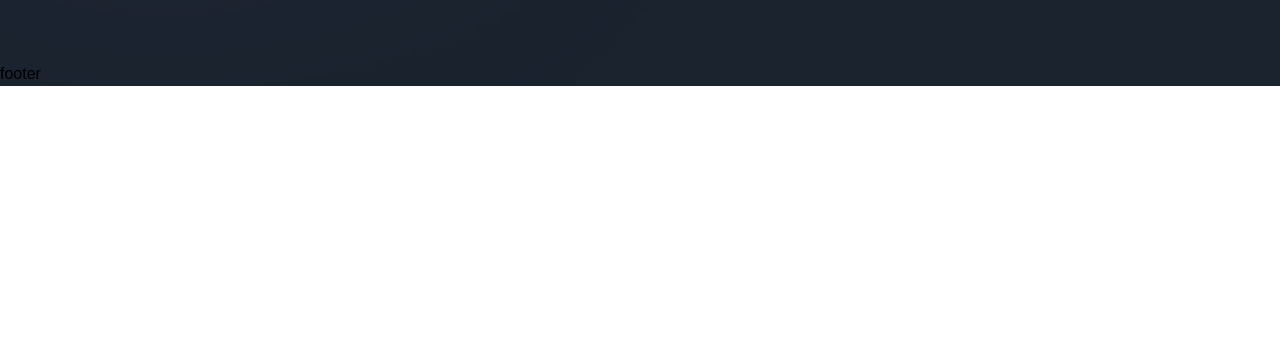
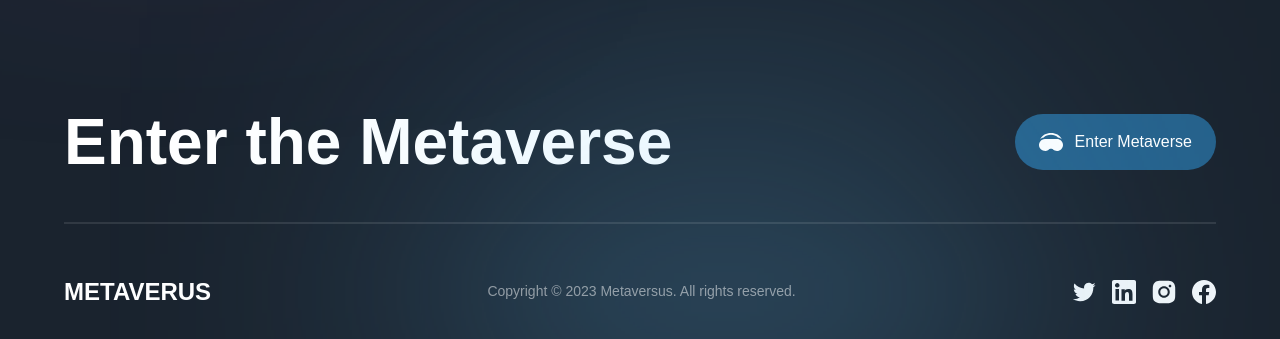
Before and after one commit to XNKRJUNG/x-metaversus, a Next.js app: page / in a window 1280 px wide. Shown: the part 6912-7251 px from the top of the page. Before the commit the page ends 6998 px from the top, so only its background shows below. Built offline with nearby package versions, Linux system fonts and the light colour scheme; a web font is replaced by a local one.

Commit message:
Adds components in footer.jsx

```diff
--- a/components/Footer.jsx
+++ b/components/Footer.jsx
@@ -1,9 +1,62 @@
-'use client';
+"use client";
+
+import { motion } from "framer-motion";
+import { socials } from "../constants";
+
+import styles from "../styles";
+import { footerVariants } from "../utils/motion";
 
 const Footer = () => (
-  <footer>
-    footer
-  </footer>
+  <motion.footer
+    variants={footerVariants}
+    initial="hidden"
+    whileInView="show"
+    className={`${styles.xPaddings} py-8 relative`}
+  >
+    <div className="footer-gradient" />
+    <div className={`${styles.innerWidth} mx-auto flex flex-col gap-8`}>
+      <div className="flex items-center justify-between flex-wrap gap-5">
+        <h4 className="font-bold md:text-[64px] text-[44px] text-white">
+          Enter the Metaverse
+        </h4>
+        <button
+          type="button"
+          className="flex items-center h-fit py-4 px-6 bg-[#25618B] rounded-[32px] gap-[12px]"
+        >
+          <img
+            src="/headset.svg"
+            alt="headset"
+            className="w-[24px] h-[24px] object-contain"
+          />
+          <span className="font-normal text-[16px] text-white">
+            Enter Metaverse
+          </span>
+        </button>
+      </div>
+
+      <div className="flex flex-col">
+        <div className="mb-[50px] h-[2px] bg-white opacity-10" />
+
+        <div className="flex items-center justify-between flex-wrap gap-4">
+          <h4 className="font-extrabold text-[24px] text-white">METAVERUS</h4>
+          <p className="font-normal text-[14px] text-white opacity-50">
+            Copyright © 2023 Metaversus. All rights reserved.
+          </p>
+
+          <div className="flex gap-4">
+            {socials.map((social) => (
+              <img
+                key={social.name}
+                src={social.url}
+                alt={social.name}
+                className="w-[24px] h-[24px] object-contain cursor-pointer"
+              />
+            ))}
+          </div>
+        </div>
+      </div>
+    </div>
+  </motion.footer>
 );
 
 export default Footer;
```
